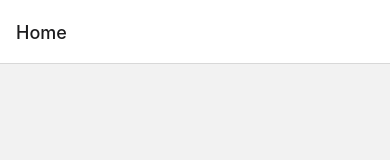
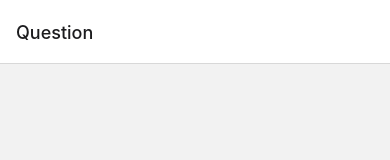
Before and after one commit to cooperwalter/ios-trivia-react-native, a React Native app: screen /Question in a window 390 px wide. Before the commit this address had no page. Shown: the top 160 px of the page. Built offline with nearby package versions, Linux system fonts and the light colour scheme.

Commit message:
Refactor home screen to question screen

```diff
--- a/src/Nav.js
+++ b/src/Nav.js
@@ -1,21 +1,12 @@
 import * as React from "react";
-import { View, Text } from "react-native";
 import { createNativeStackNavigator } from "@react-navigation/native-stack";
-
-function HomeScreen() {
-  return (
-    <View style={{ flex: 1, alignItems: "center", justifyContent: "center" }}>
-      <Text>Home Screen</Text>
-    </View>
-  );
-}
+import QuestionScreen from "./features/questions/QuestionScreen";
 
 const Stack = createNativeStackNavigator();
-
 function AppNavigator() {
   return (
     <Stack.Navigator>
-      <Stack.Screen name="Home" component={HomeScreen} />
+      <Stack.Screen name="Question" component={QuestionScreen} />
     </Stack.Navigator>
   );
 }
--- /dev/null
+++ b/src/features/questions/QuestionScreen.js
@@ -0,0 +1,12 @@
+import * as React from "react";
+import { View, Text } from "react-native";
+
+function QuestionScreen() {
+  return (
+    <View style={{ flex: 1, alignItems: "center", justifyContent: "center" }}>
+      <Text>Home Screen</Text>
+    </View>
+  );
+}
+
+export default QuestionScreen;
```
